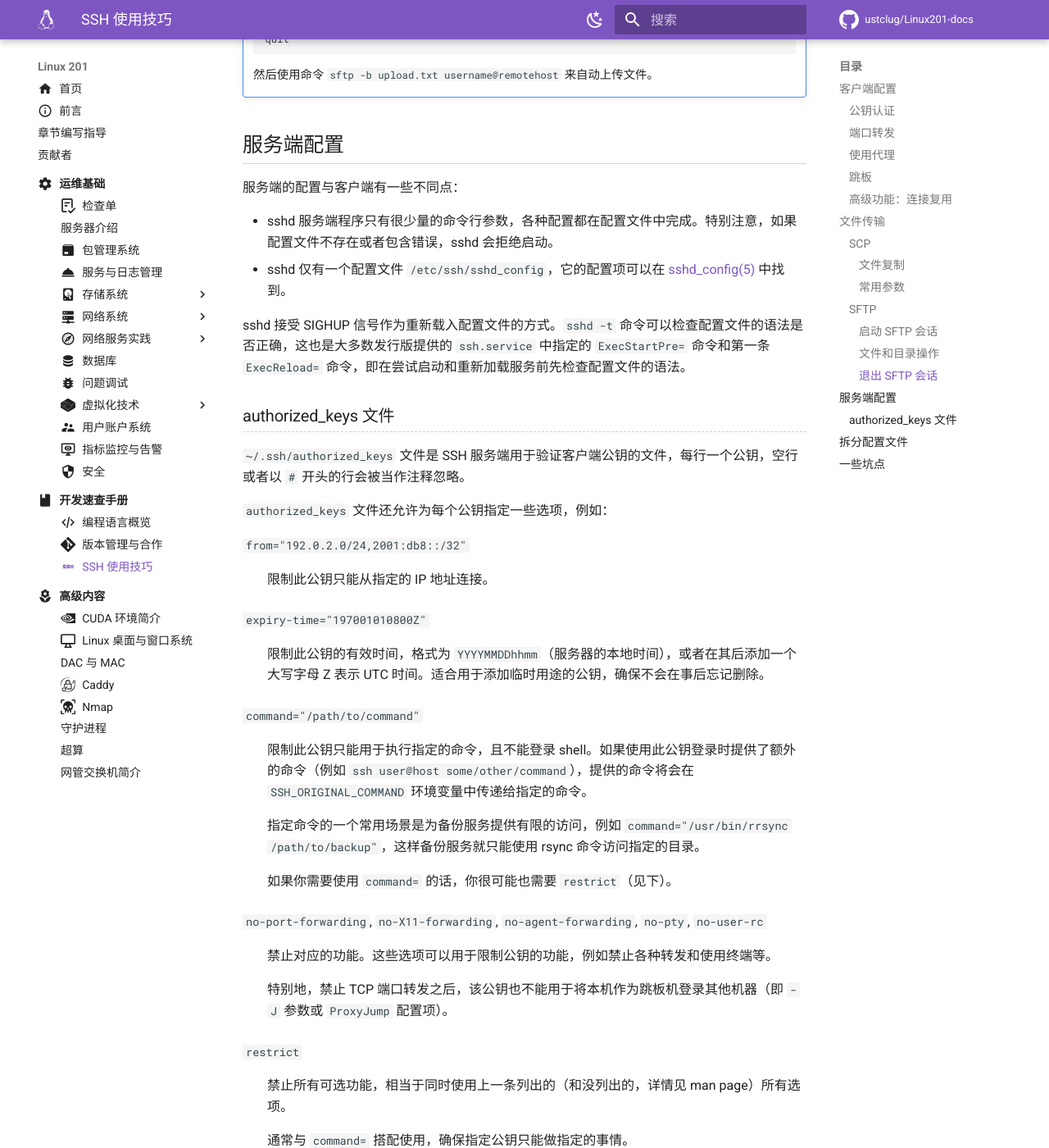
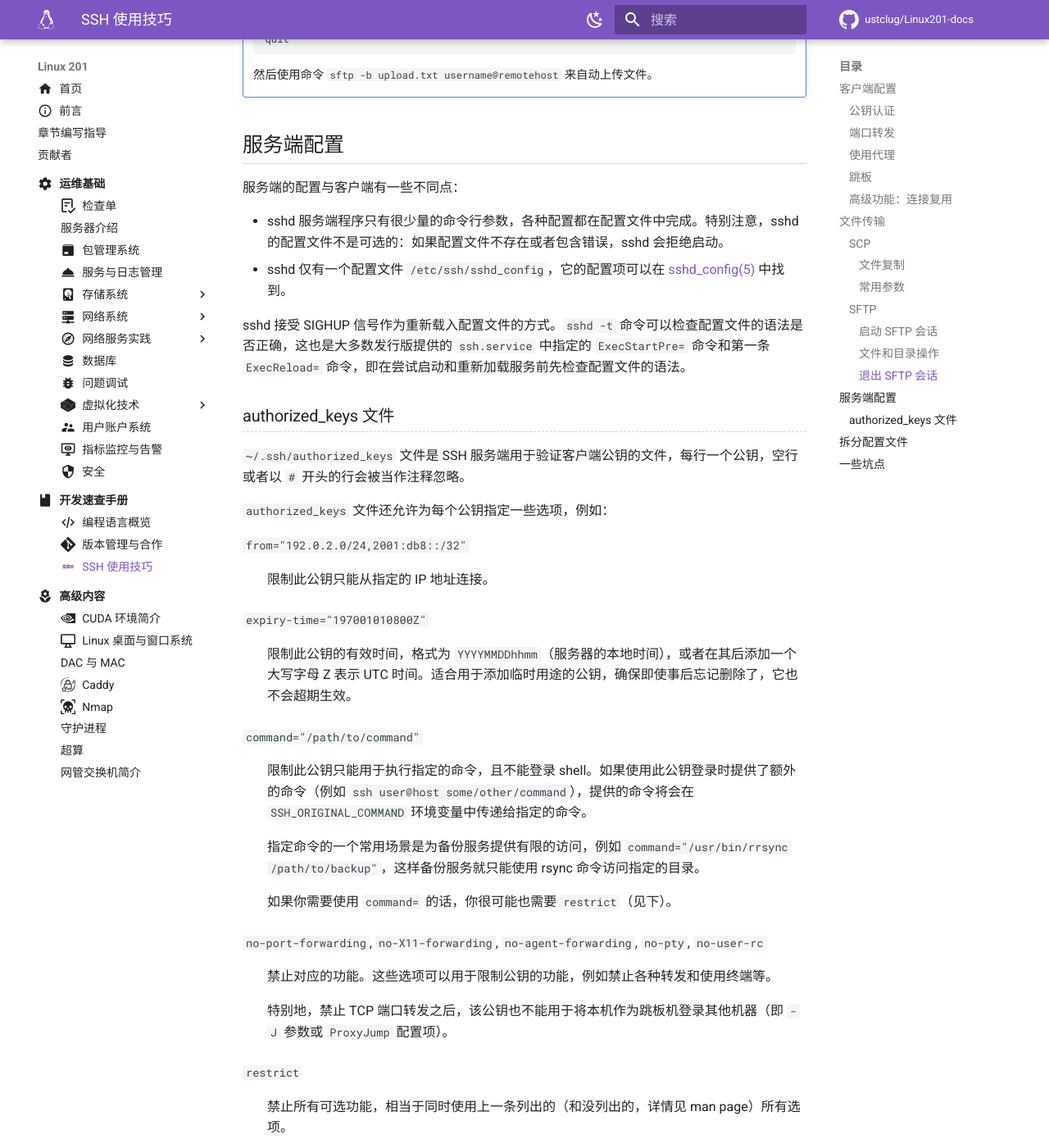
Before and after one commit to ustclug/Linux201-docs, an MkDocs documentation site: the page built from docs/dev/ssh.md, in a window 1280 px wide and 1400 px high, scrolled down 9954 px. Shown: the whole window at 82% size. Built offline with MkDocs 1.6.1 and Material for MkDocs 9.7.7, drawn with Linux system fonts in a browser that asks for light colours; comment, search, counter and statistics services are not loaded; some of the changed text lies outside the part shown.

```diff
--- a/docs/dev/ssh.md
+++ b/docs/dev/ssh.md
@@ -388,7 +388,7 @@ sftp -P 2233 username@remotehost
 
 服务端的配置与客户端有一些不同点：
 
-- sshd 服务端程序只有很少量的命令行参数，各种配置都在配置文件中完成。特别注意，如果配置文件不存在或者包含错误，sshd 会拒绝启动。
+- sshd 服务端程序只有很少量的命令行参数，各种配置都在配置文件中完成。特别注意，sshd 的配置文件不是可选的：如果配置文件不存在或者包含错误，sshd 会拒绝启动。
 - sshd 仅有一个配置文件 `/etc/ssh/sshd_config`，它的配置项可以在 [sshd_config(5)][sshd_config.5] 中找到。
 
 sshd 接受 SIGHUP 信号作为重新载入配置文件的方式。`sshd -t` 命令可以检查配置文件的语法是否正确，这也是大多数发行版提供的 `ssh.service` 中指定的 `ExecStartPre=` 命令和第一条 `ExecReload=` 命令，即在尝试启动和重新加载服务前先检查配置文件的语法。
@@ -405,7 +405,7 @@ sshd 接受 SIGHUP 信号作为重新载入配置文件的方式。`sshd -t` 命
 
 `expiry-time="197001010800Z"`
 
-:   限制此公钥的有效时间，格式为 `YYYYMMDDhhmm`（服务器的本地时间），或者在其后添加一个大写字母 Z 表示 UTC 时间。适合用于添加临时用途的公钥，确保不会在事后忘记删除。
+:   限制此公钥的有效时间，格式为 `YYYYMMDDhhmm`（服务器的本地时间），或者在其后添加一个大写字母 Z 表示 UTC 时间。适合用于添加临时用途的公钥，确保即使事后忘记删除了，它也不会超期生效。
 
 `command="/path/to/command"`
 
```
Also changed, not shown: other parts of docs/dev/ssh.md (+7 -7 lines), docs/ops/service.md (+4 -3 lines).
